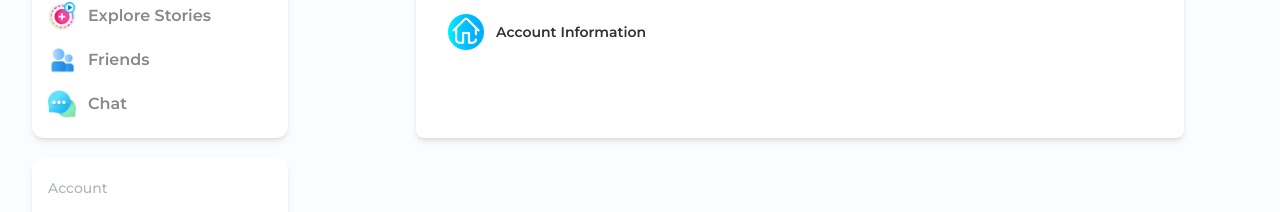
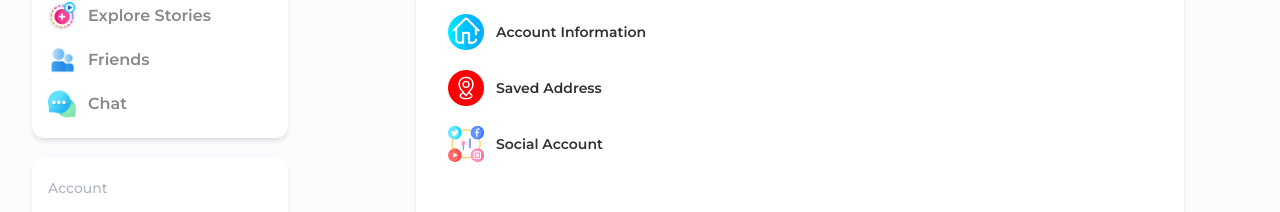
Before and after one commit to CrisTain333/logiko-frontend, a React (Create React App) app: page /settings in a window 1280 px wide. Shown: the part 246-458 px from the top of the page. Built offline with nearby package versions, Linux system fonts and the light colour scheme.

Commit message:
genarel section added

```diff
--- a/src/Pages/Settings/Settings.jsx
+++ b/src/Pages/Settings/Settings.jsx
@@ -1,5 +1,7 @@
 import React from "react";
 import homeIcon from "../../assets/Icons/home.png";
+import locationIcon from "../../assets/Icons/placeholder.png";
+import socialIcon from "../../assets/Icons/social-media.png";
 
 const Settings = () => {
   return (
@@ -24,6 +26,26 @@ const Settings = () => {
 
             <hr />
           </div>
+          <div className="flex items-center  mt-5">
+            <div className="flex items-center justify-center">
+              <img src={locationIcon} alt="" className="h-9 w-9" />
+              <span className="text-sm font-semibold ml-3 hover:text-primary transition-all duration-500 cursor-pointer">
+                Saved Address
+              </span>
+            </div>
+
+            <hr />
+          </div>
+          <div className="flex items-center  mt-5">
+            <div className="flex items-center justify-center">
+              <img src={socialIcon} alt="" className="h-9 w-9" />
+              <span className="text-sm font-semibold ml-3 hover:text-primary transition-all duration-500 cursor-pointer">
+                Social Account
+              </span>
+            </div>
+
+            <hr />
+          </div>
         </div>
       </div>
     </div>
```
Also changed, not shown: src/assets/Icons/placeholder.png (added), src/assets/Icons/social-media.png (added).
